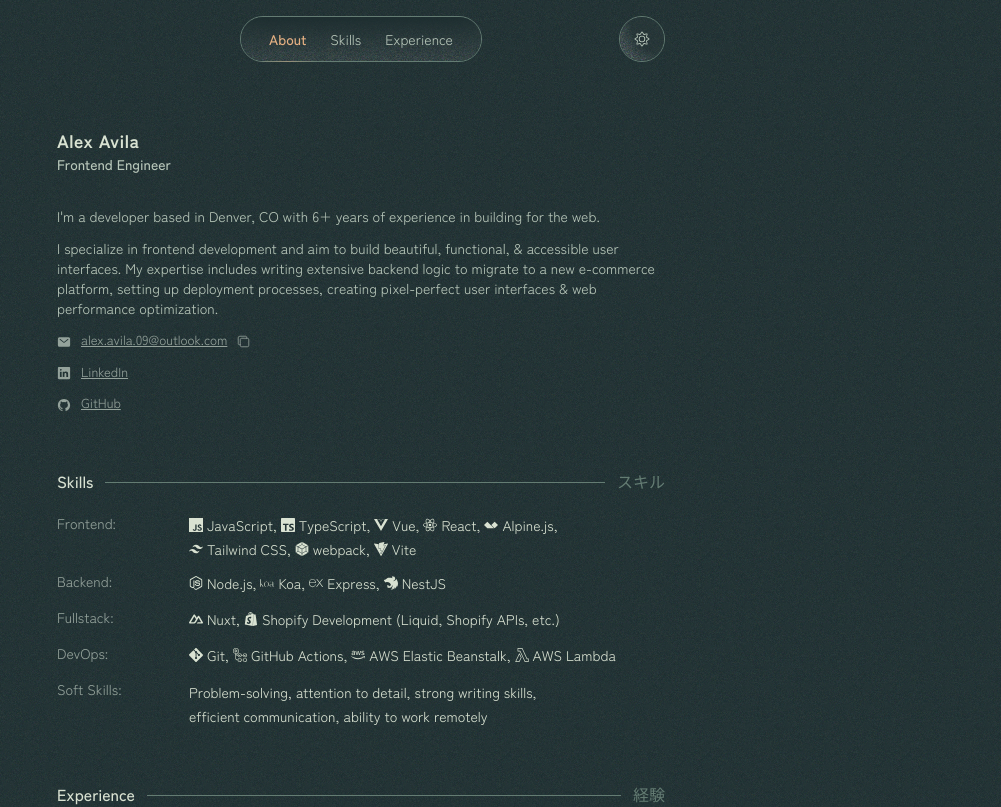
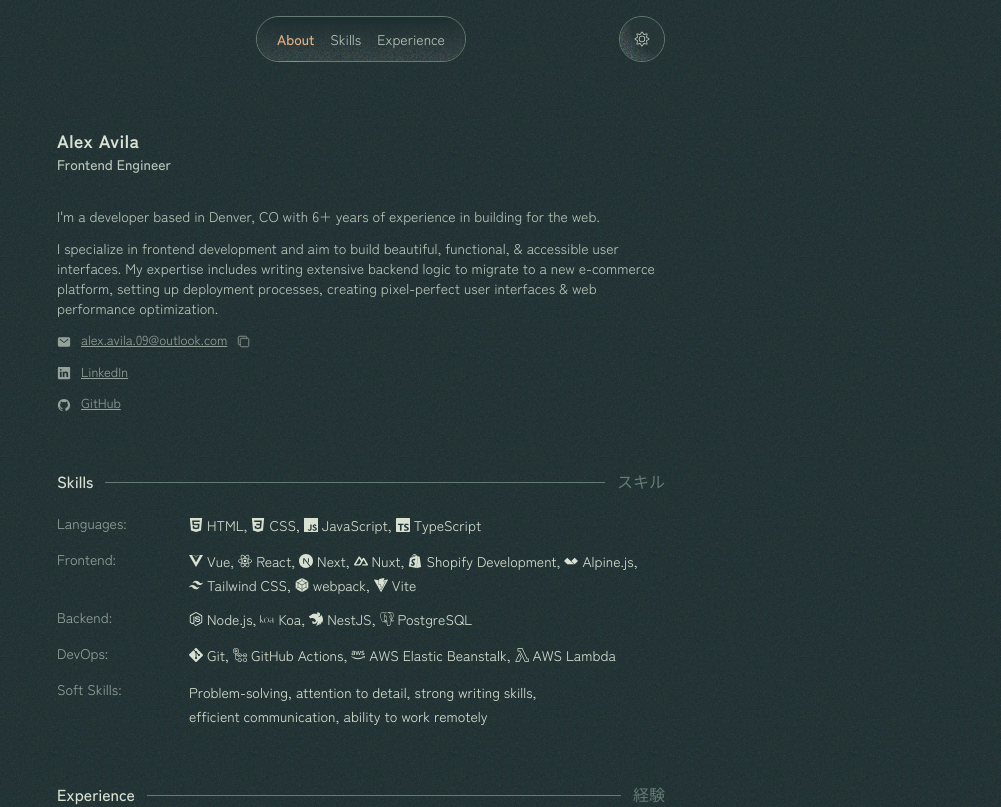
Before and after one commit to alex-avila/portfolio-site-v2, a React (Vite) app: page / in a window 1280 px wide. Shown: the top 807 px of the page, without its empty margins (279-1280 px from the left). Built offline with nearby package versions, Linux system fonts and the light colour scheme.

Commit message:
feat: improve navigation, including adding a smaller screen size for tailwind

```diff
--- a/src/components/Navigation.tsx
+++ b/src/components/Navigation.tsx
@@ -107,18 +107,18 @@ function Navigation({ sections, onToggleTheme }: INavigationProps) {
   return (
     <header
       ref={navigationRef}
-      className="sticky inset-x-0 top-0 z-50 grid w-full grid-cols-[1fr_auto_1fr] justify-start px-4 text-sm md:px-6 lg:px-8"
+      className="max-xs:grid-cols-1 sticky inset-x-0 top-0 z-50 grid w-full grid-cols-[1fr_auto_1fr] justify-start px-4 text-sm md:px-6 lg:px-8"
     >
       <div className="max-sm:hidden" />
 
-      <nav>
+      <nav className="max-xs:mx-auto">
         <NavigationPill>
-          <div className="relative grow basis-full px-4">
+          <div className="relative grow basis-full px-3">
             <div className="flex items-center justify-end">
               {sections.map((section, index) => (
                 <a
                   key={section.id}
-                  className="group relative px-3 py-3 text-garden-content-quiet transition-[color,_font-weight] hover:text-garden-content-loud focus:outline-none aria-[current=true]:border-garden-accent-2 aria-[current=true]:font-medium aria-[current=true]:text-garden-accent-2 dark:text-forest-content dark:hover:text-forest-content-loud dark:aria-[current=true]:text-forest-accent"
+                  className="group relative px-2 py-3 text-garden-content-quiet transition-[color,_font-weight] hover:text-garden-content-loud focus:outline-none aria-[current=true]:border-garden-accent-2 aria-[current=true]:font-medium aria-[current=true]:text-garden-accent-2 dark:text-forest-content dark:hover:text-forest-content-loud dark:aria-[current=true]:text-forest-accent"
                   href={`#${section.id}`}
                   onClick={evt => scrollIntoView(evt, index)}
                   aria-current={sectionsState.prominentSection === section.id}
@@ -132,7 +132,7 @@ function Navigation({ sections, onToggleTheme }: INavigationProps) {
         </NavigationPill>
       </nav>
 
-      <div className="flex justify-end max-sm:col-start-3">
+      <div className="max-xs:hidden flex justify-end max-sm:col-start-3">
         <NavigationPill isButton>
           <button
             type="button"
--- a/src/components/Skills.tsx
+++ b/src/components/Skills.tsx
@@ -1,8 +1,11 @@
 import { IconContext } from "react-icons";
 import {
+  SiHtml5 as HtmlIcon,
+  SiCss3 as CssIcon,
   SiJavascript as JavaScriptIcon,
   SiTypescript as TypeScriptIcon,
   SiVuedotjs as VueIcon,
+  SiNextdotjs as NextIcon,
   SiNuxtdotjs as NuxtIcon,
   SiReact as ReactIcon,
   SiVite as ViteIcon,
@@ -12,8 +15,8 @@ import {
   SiShopify as ShopifyIcon,
   SiNodedotjs as NodeJsIcon,
   SiKoa as KoaIcon,
-  SiExpress as ExpressIcon,
   SiNestjs as NestJsIcon,
+  SiPostgresql as PostgresqlIcon,
   SiGit as GitIcon,
   SiGithubactions as GitHubActionsIcon,
   SiAmazonwebservices as AwsIcon,
@@ -27,8 +30,16 @@ interface Skills {
 
 const skills: Skills[] = [
   {
-    category: "Frontend",
+    category: "Languages",
     skills: [
+      {
+        name: "HTML",
+        icon: <HtmlIcon />,
+      },
+      {
+        name: "CSS",
+        icon: <CssIcon />,
+      },
       {
         name: "JavaScript",
         icon: <JavaScriptIcon />,
@@ -37,6 +48,11 @@ const skills: Skills[] = [
         name: "TypeScript",
         icon: <TypeScriptIcon />,
       },
+    ],
+  },
+  {
+    category: "Frontend",
+    skills: [
       {
         name: "Vue",
         icon: <VueIcon />,
@@ -44,6 +60,12 @@ const skills: Skills[] = [
       {
         name: "React",
         icon: <ReactIcon />,
+      },
+      { name: "Next", icon: <NextIcon /> },
+      { name: "Nuxt", icon: <NuxtIcon /> },
+      {
+        name: "Shopify Development",
+        icon: <ShopifyIcon />,
       },
       {
         name: "Alpine.js",
@@ -75,22 +97,12 @@ const skills: Skills[] = [
         icon: <KoaIcon />,
       },
       {
-        name: "Express",
-        icon: <ExpressIcon />,
-      },
-      {
         name: "NestJS",
         icon: <NestJsIcon />,
       },
-    ],
-  },
-  {
-    category: "Fullstack",
-    skills: [
-      { name: "Nuxt", icon: <NuxtIcon /> },
       {
-        name: "Shopify Development (Liquid, Shopify APIs, etc.)",
-        icon: <ShopifyIcon />,
+        name: "PostgreSQL",
+        icon: <PostgresqlIcon />,
       },
     ],
   },
--- a/tailwind.config.js
+++ b/tailwind.config.js
@@ -42,6 +42,9 @@ export default {
   darkMode: "selector",
   theme: {
     extend: {
+      screens: {
+        xs: "375px",
+      },
       fontFamily: {
         sans: ["Zen Kaku Gothic New", defaultSansFonts],
       },
```
